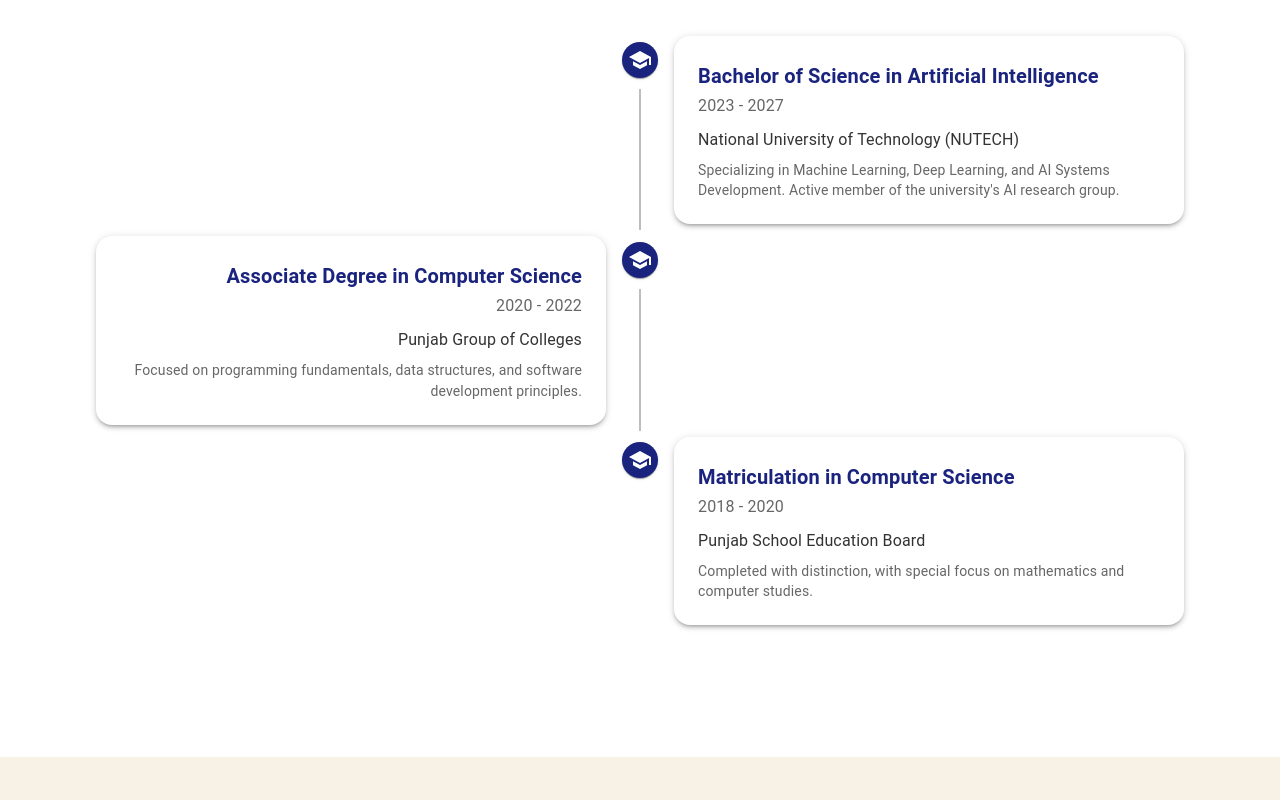
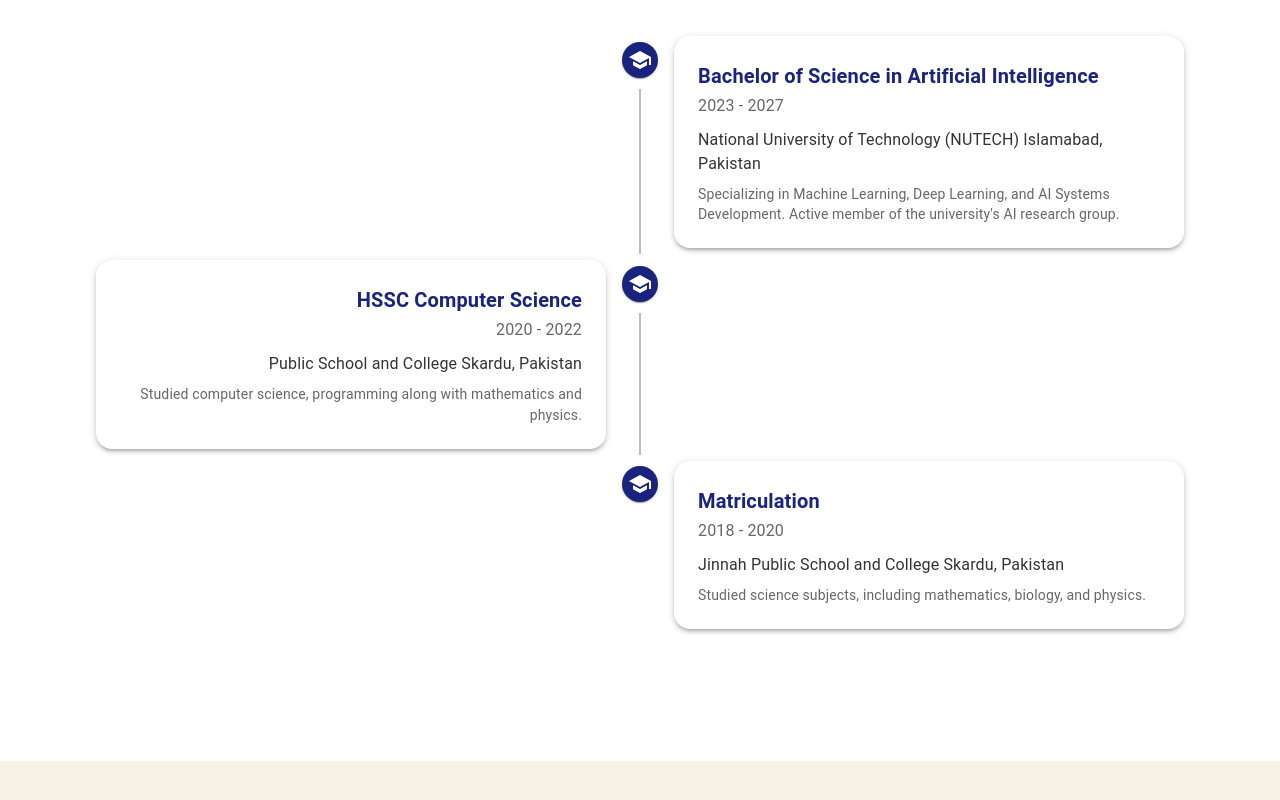
Before and after one commit to Razee4315/portfolio, a React (Vite) app: page / in a window 1280 px wide. Shown: the part 1832-2632 px from the top of the page. Built offline with nearby package versions, Linux system fonts and the light colour scheme.

Commit message:
Update EducationSection.tsx

```diff
--- a/src/components/EducationSection.tsx
+++ b/src/components/EducationSection.tsx
@@ -32,21 +32,21 @@ const EducationSection = () => {
   const educationData = [
     {
       degree: "Bachelor of Science in Artificial Intelligence",
-      institution: "National University of Technology (NUTECH)",
+      institution: "National University of Technology (NUTECH) Islamabad, Pakistan",
       duration: "2023 - 2027",
       description: "Specializing in Machine Learning, Deep Learning, and AI Systems Development. Active member of the university's AI research group."
     },
     {
-      degree: "Associate Degree in Computer Science",
-      institution: "Punjab Group of Colleges",
+      degree: "HSSC Computer Science",
+      institution: "Public School and College Skardu, Pakistan",
       duration: "2020 - 2022",
-      description: "Focused on programming fundamentals, data structures, and software development principles."
+      description: "Studied computer science, programming along with mathematics and physics."
     },
     {
-      degree: "Matriculation in Computer Science",
-      institution: "Punjab School Education Board",
+      degree: "Matriculation",
+      institution: "Jinnah Public School and College Skardu, Pakistan",
       duration: "2018 - 2020",
-      description: "Completed with distinction, with special focus on mathematics and computer studies."
+      description: "Studied science subjects, including mathematics, biology, and physics."
     }
   ];
 
```
